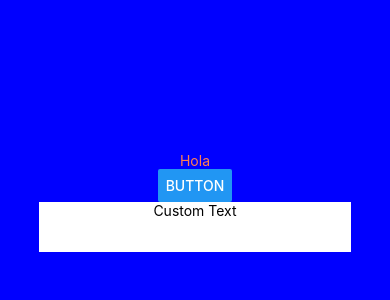
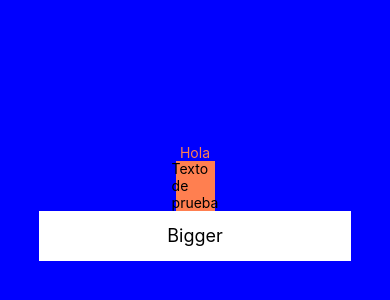
Before and after one commit to NayT37/cursorn, a React Native app: screen / in a window 390 px wide. Shown: the part 220-520 px from the top of the page. Built offline with nearby package versions, Linux system fonts and the light colour scheme.

Commit message:
jul_26: Add button custom styles

```diff
--- a/App.tsx
+++ b/App.tsx
@@ -9,7 +9,7 @@
  */
 
 import React from 'react';
-import {Alert, Button, StyleSheet, Text, View, TouchableOpacity} from 'react-native';
+import {Alert, StyleSheet, Text, View} from 'react-native';
 import {DefaultButton} from './src/components';
 import {colors} from './src/utils/theme';
 
@@ -28,13 +28,8 @@ const App = () => {
     return (
         <View style={styles.mainContainer}>
             <Text style={styles.text}>Hola</Text>
-            <Button
-                title="button"
-                onPress={() => {
-                    console.log('holiwis');
-                }}
-            />
-            <DefaultButton onPress={showAlert} />
+            <DefaultButton compStyle={styles.button} onPress={showAlert} text="Texto de prueba" />
+            <DefaultButton color={'white'} onPress={showAlert} text="Bigger" textSize={18} />
         </View>
     );
 };
@@ -54,6 +49,9 @@ const styles = StyleSheet.create({
     text: {
         color: colors.mainColor,
     },
+    button: {
+        width: '10%',
+    },
 });
 
 export default App;
--- a/src/components/DefaultButton/DefaultButton.tsx
+++ b/src/components/DefaultButton/DefaultButton.tsx
@@ -1,18 +1,30 @@
 import React from 'react';
-import {Alert, Button, StyleSheet, Text, View, TouchableOpacity} from 'react-native';
-import {colors} from './src/utils/theme';
+import {Text, TouchableOpacity, ViewStyle} from 'react-native';
 import styles from './styles';
+import {colors} from '../../utils/theme';
 
 interface Props {
     onPress: () => void;
+    text: string;
+    compStyle?: ViewStyle;
+    color: string;
+    textSize: number;
 }
 
-const DefaultButton = ({onPress}: Props) => {
+const DefaultButton = ({compStyle, color, onPress, text, textSize}: Props) => {
     return (
-        <TouchableOpacity style={styles.mainContainer} onPress={onPress}>
-            <Text style={styles.btnText}>Custom Text</Text>
+        /* style={} or style={[]} */
+        <TouchableOpacity style={[styles.mainContainer, compStyle, {backgroundColor: color}]} onPress={onPress}>
+            <Text style={[styles.btnText, {fontSize: textSize}]}>{text}</Text>
         </TouchableOpacity>
     );
 };
 
+// This way a default property value should be setted
+DefaultButton.defaultProps = {
+    compStyle: {},
+    color: colors.mainColor,
+    textSize: 14,
+};
+
 export default DefaultButton;
--- a/src/components/DefaultButton/styles.ts
+++ b/src/components/DefaultButton/styles.ts
@@ -5,6 +5,7 @@ const styles = StyleSheet.create({
         height: 50,
         width: '80%',
         backgroundColor: 'white',
+        justifyContent: 'center',
     },
     btnText: {
         alignSelf: 'center',
```
